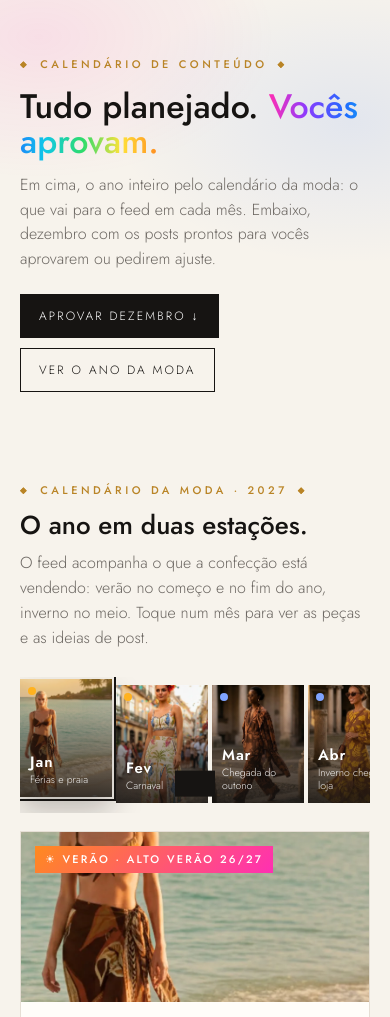
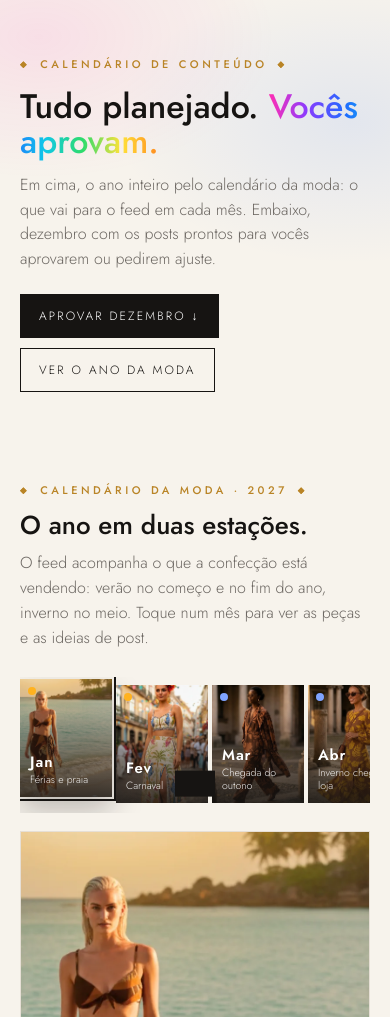
Before and after one commit to wolneyborges/vanguarda-instagram, a plain HTML site: page calendario/index.html in a window 390 px wide. Shown: the part 65-1082 px from the top of the page. Drawn offline with Linux system fonts and the light colour scheme.

Commit message:
Calendário: foto do mês com tamanho fixo e etiqueta no rodapé
Co-Authored-By: Claude Opus 5.5 <noreply@anthropic.com>

```diff
--- a/calendario/index.html
+++ b/calendario/index.html
@@ -61,8 +61,9 @@ h2 { font-weight: 500; font-size: clamp(26px, 4.6vw, 40px); line-height: 1.1; ma
 .mes.on { transform: translateY(-6px); box-shadow: 0 14px 28px rgba(22,20,18,.25); outline: 2px solid var(--tinta); outline-offset: 2px; }
 .detalhe { margin-top: 18px; background: var(--papel); border: 1px solid var(--linha); display: grid; grid-template-columns: 300px 1fr; min-height: 300px; animation: aparece .5s var(--fluido); }
 @keyframes aparece { from { opacity: 0; transform: translateY(12px); } }
-.detalhe .foto { background: var(--img) center / cover; position: relative; }
-.detalhe .foto span { position: absolute; left: 14px; top: 14px; color: #fff; font-size: 11px; letter-spacing: .2em; text-transform: uppercase; padding: 5px 10px; font-weight: 500; }
+.detalhe { align-items: start; }
+.detalhe .foto { background: var(--img) center / cover; position: relative; aspect-ratio: 4 / 5; }
+.detalhe .foto span { position: absolute; left: 12px; bottom: 12px; white-space: nowrap; color: #fff; font-size: 10px; letter-spacing: .1em; text-transform: uppercase; padding: 5px 10px; font-weight: 500; }
 .detalhe .foto span.verao { background: var(--verao); } .detalhe .foto span.inverno { background: var(--inverno); }
 .detalhe .txt { padding: 24px 26px; display: grid; gap: 16px; align-content: start; }
 .detalhe h3 { font-weight: 500; font-size: 30px; line-height: 1.05; }
@@ -199,7 +200,7 @@ h2 { font-weight: 500; font-size: clamp(26px, 4.6vw, 40px); line-height: 1.1; ma
   .mes { scroll-snap-align: start; height: 118px; }
   .estacoes { display: none; }
   .detalhe { grid-template-columns: 1fr; }
-  .detalhe .foto { height: 170px; }
+  .detalhe .foto { width: min(100%, 360px); justify-self: center; }
   .detalhe .txt { padding: 18px; }
   .caixa { grid-template-columns: 1fr; }
   .modal { padding: 0; align-items: end; }
```
